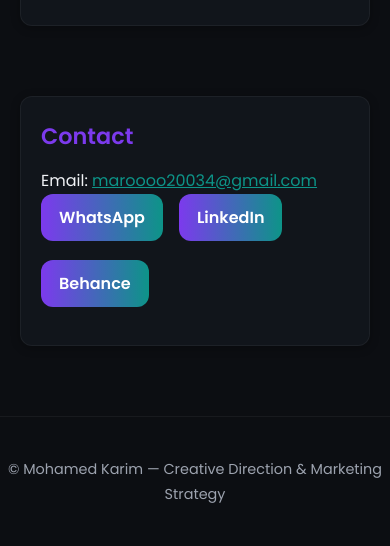
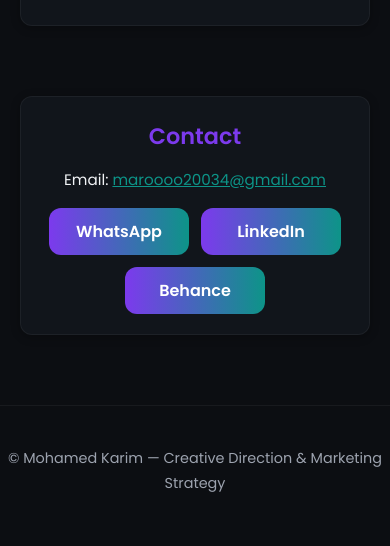
Before and after one commit to MKarim22/mohamed-karim-portfolio, a plain HTML site: page index.html in a window 390 px wide. Shown: the part 3282-3828 px from the top of the page. Drawn offline with Linux system fonts and the light colour scheme.

Commit message:
Update index.html

```diff
--- a/index.html
+++ b/index.html
@@ -187,11 +187,36 @@
     }
     .portfolio img:hover { transform: scale(1.02); }
 
-    .contact-links a {
-      display: inline-block;
-      margin-right: 12px;
-      margin-bottom: 10px;
-    }
+    .contact-links {
+  display: flex;
+  flex-wrap: wrap;
+  gap: 10px;
+  margin-top: 15px;
+}
+
+/* ترتيب خاص للموبايل */
+@media (max-width: 600px) {
+  #contact .card {
+    text-align: center;
+  }
+
+  .contact-links {
+    justify-content: center;
+    flex-direction: row;
+    flex-wrap: wrap;
+    gap: 12px;
+  }
+
+  .contact-links a {
+    width: 140px;
+    text-align: center;
+  }
+
+  #contact p {
+    word-break: break-all;
+    font-size: 0.95rem;
+  }
+}
     footer {
       text-align: center;
       padding: 40px 0;
```
